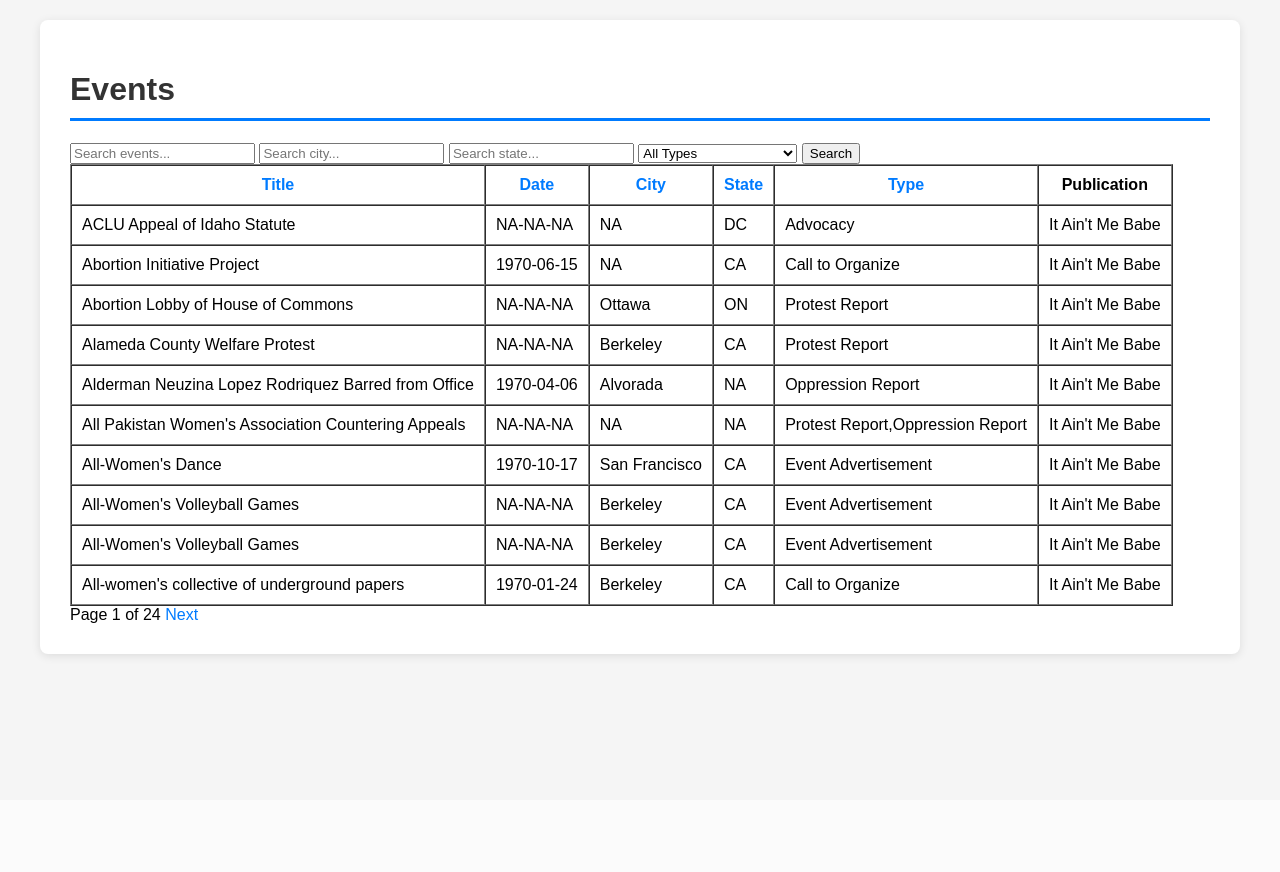
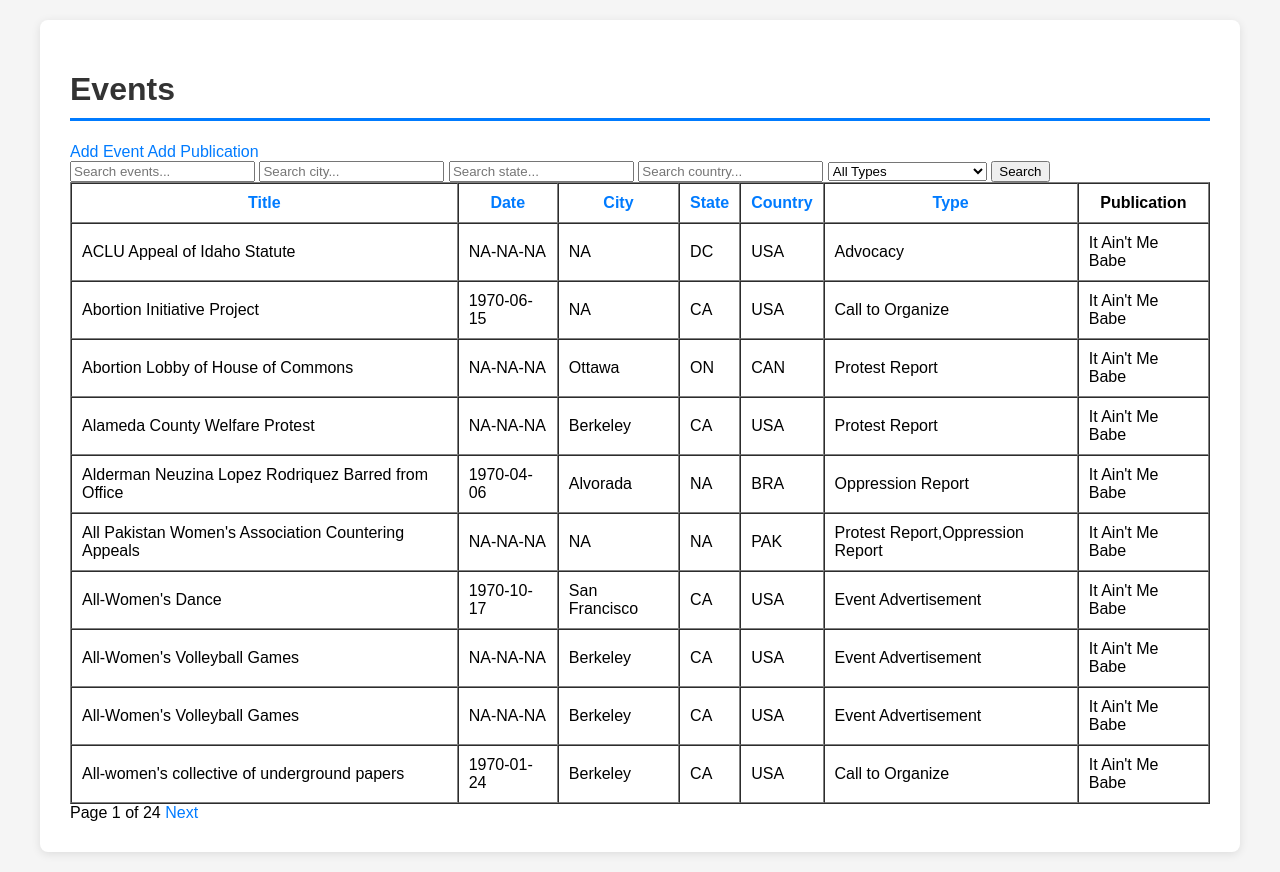
Before and after one commit to amber-r-edwards/Sisters-in-Struggle-Feminist-Knowledge-Sharing, a Flask app: page / in a window 1280 px wide. Before the commit the page ends 659 px from the top, so only its background shows below. Run offline with Flask 3, Linux system fonts and the light colour scheme; data comes from the database, SQL or seed files in the repository.

Commit message:
added country to table and search feature

```diff
--- a/DatabaseFlask/app.py
+++ b/DatabaseFlask/app.py
@@ -72,6 +72,10 @@ def index():
     if event_type_filter:
         query += " AND e.event_type = ?"
         params.append(event_type_filter)
+    if request.args.get('country', '').strip():
+        country_filter = request.args.get('country', '').strip()
+        query += " AND e.country LIKE ?"
+        params.append(f"%{country_filter}%")
 
     # Add sorting functionality
     if sort in ['event_title', 'event_date', 'city', 'state', 'event_type']:
--- a/DatabaseFlask/templates/index.html
+++ b/DatabaseFlask/templates/index.html
@@ -5,11 +5,18 @@
 {% block content %}
 <h1>Events</h1>
 
+<!-- Navigation Links -->
+<div class="navigation">
+    <a href="{{ url_for('add_event') }}" class="btn">Add Event</a>
+    <a href="{{ url_for('add_publication') }}" class="btn">Add Publication</a>
+</div>
+
 <!-- Search and Filter Form -->
 <form method="GET" action="{{ url_for('index') }}">
     <input type="text" name="search" placeholder="Search events..." value="{{ search }}">
     <input type="text" name="city" placeholder="Search city..." value="{{ city_filter }}">
     <input type="text" name="state" placeholder="Search state..." value="{{ state_filter }}">
+    <input type="text" name="country" placeholder="Search country..." value="{{ request.args.get('country', '') }}">
     <select name="event_type">
         <option value="">All Types</option>
         <option value="Call to Action" {% if event_type_filter == "Call to Action" %}selected{% endif %}>Call to Action</option>
@@ -32,6 +39,7 @@
             <th><a href="{{ url_for('index', sort='event_date', order='asc' if order == 'desc' else 'desc') }}">Date</a></th>
             <th><a href="{{ url_for('index', sort='city', order='asc' if order == 'desc' else 'desc') }}">City</a></th>
             <th><a href="{{ url_for('index', sort='state', order='asc' if order == 'desc' else 'desc') }}">State</a></th>
+            <th><a href="{{ url_for('index', sort='country', order='asc' if order == 'desc' else 'desc') }}">Country</a></th>
             <th><a href="{{ url_for('index', sort='event_type', order='asc' if order == 'desc' else 'desc') }}">Type</a></th>
             <th>Publication</th>
         </tr>
@@ -43,6 +51,7 @@
             <td>{{ event.event_date }}</td>
             <td>{{ event.city }}</td>
             <td>{{ event.state }}</td>
+            <td>{{ event.country }}</td>
             <td>{{ event.event_type }}</td>
             <td>{{ event.publication_title }}</td>
         </tr>
```
